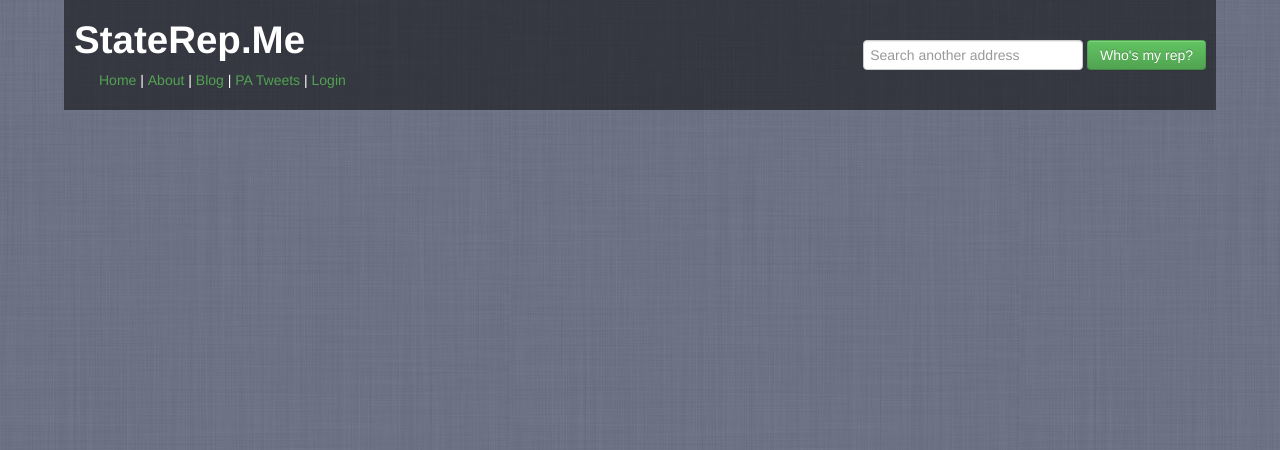
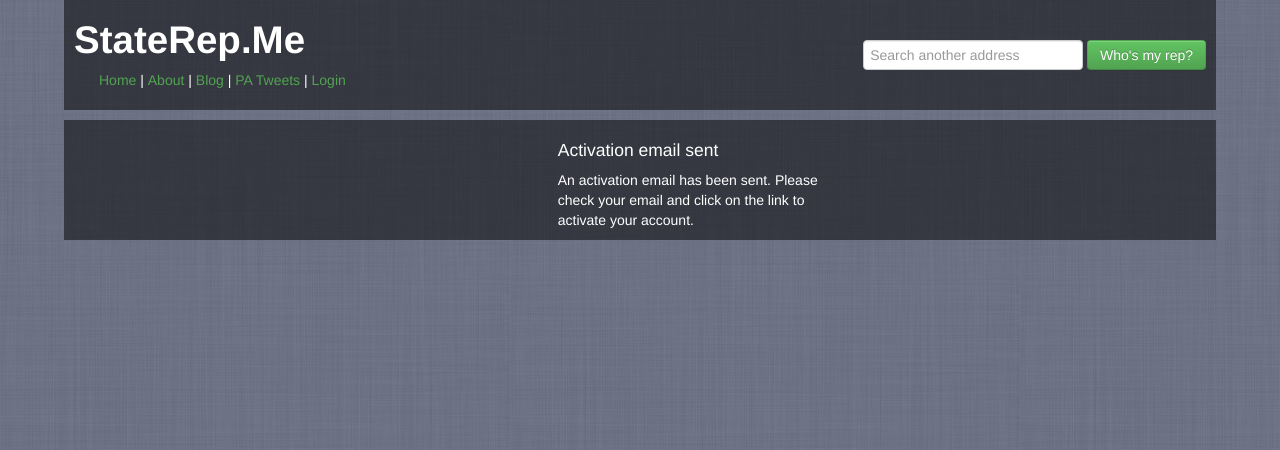
Before and after one commit to staterepme/State-Gov-Tracker, a Django app: template templates/registration/registration_complete.html in a window 1280 px wide. Shown: the top 450 px of the page. Run offline with Django 3.2, Linux system fonts and the light colour scheme; the template is opened without the code that fills it, so the values that code supplies are empty; some libraries are stand-ins or nearby versions; some web fonts are replaced.

Commit message:
Fixed registration complete page formatting

```diff
--- a/templates/registration/registration_complete.html
+++ b/templates/registration/registration_complete.html
@@ -1,5 +1,11 @@
 {% extends "registration/registration_base.html" %}
-{% block title %}Activation email sent{% endblock %}
-{% block content %}
-An activation email has been sent.  Please check your email and click on the link to activate your account.
+{% block page_content %}
+<section id="content">
+    <div class="row-fluid">
+        <div class="span3 offset5">
+            <h4>Activation email sent</h4>
+            An activation email has been sent.  Please check your email and click on the link to activate your account.
+        </div>
+    </div>
+</section>
 {% endblock %}
```
